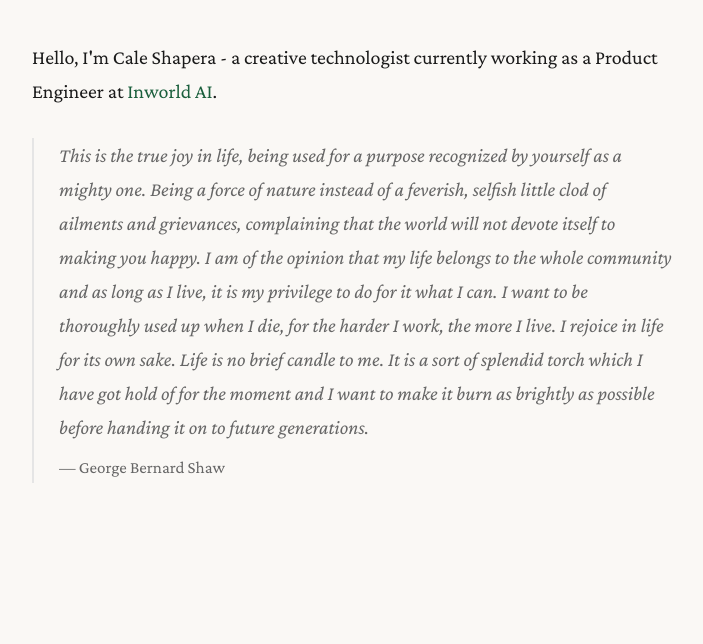
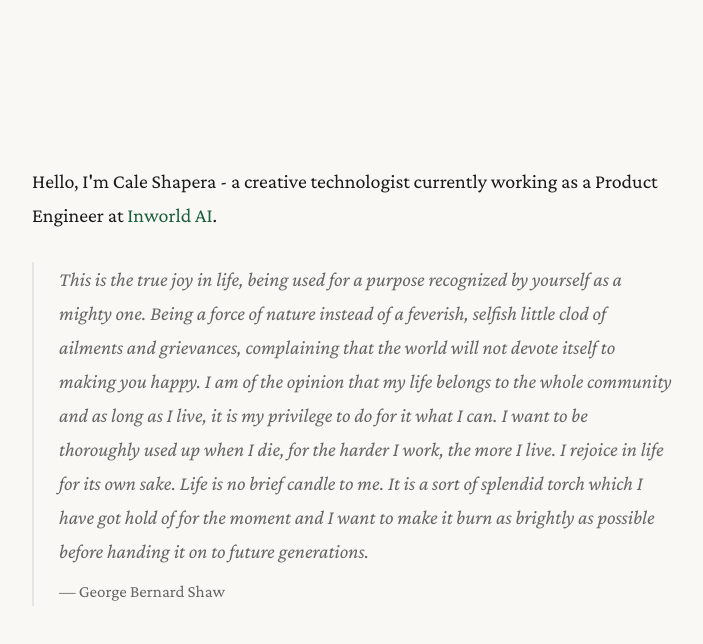
Before and after one commit to cshape/caleshapera.com2025, a React (Vite) app: page /about in a window 1280 px wide. Shown: the top 644 px of the page, without its empty margins (288-991 px from the left). Built offline with nearby package versions, Linux system fonts and the light colour scheme; what @heroui/react would draw is missing.

Commit message:
desktop style

```diff
--- a/src/index.css
+++ b/src/index.css
@@ -208,6 +208,14 @@ a:hover {
 }
 
 /* About page centered content */
+.about-page {
+  min-height: 100vh;
+  display: flex;
+  flex-direction: column;
+  align-items: center;
+  justify-content: center;
+}
+
 .about-content {
   width: 100%;
   max-width: var(--max-width);
```
